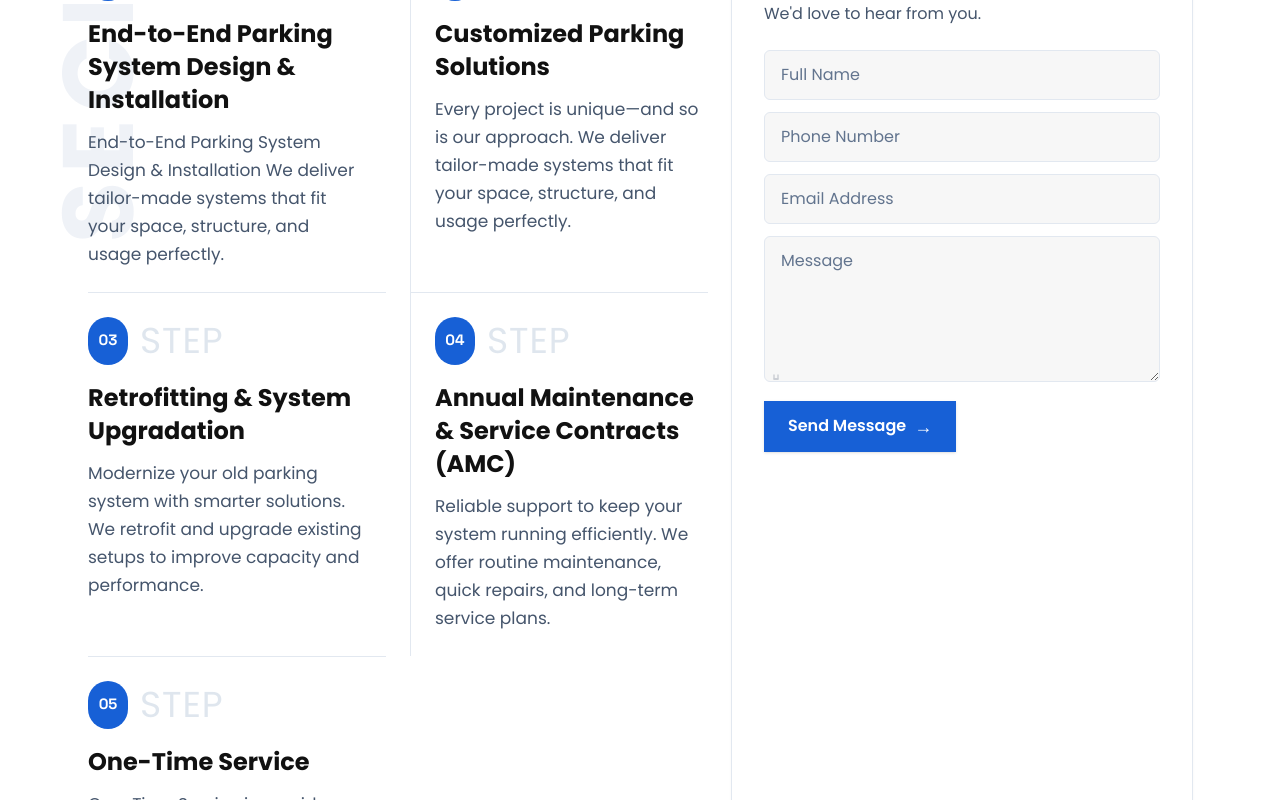
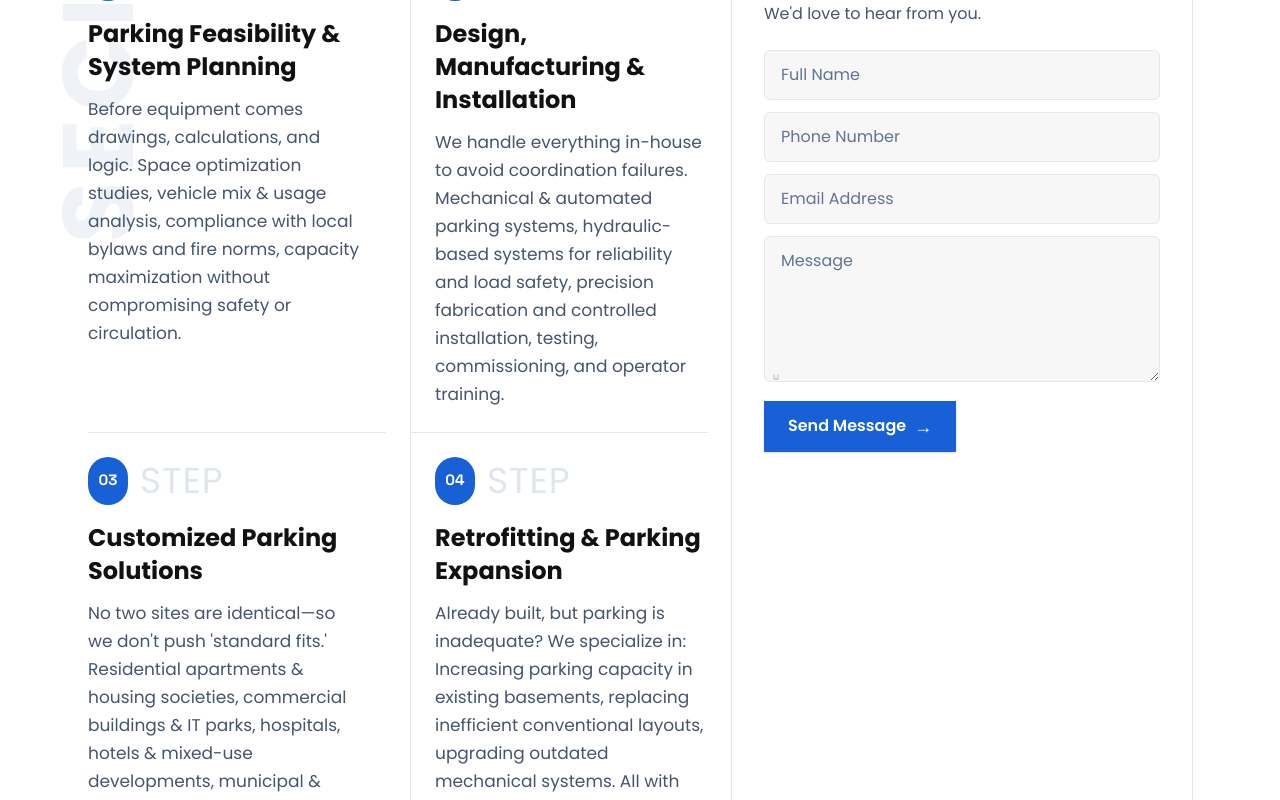
Before and after one commit to Hanstrix-Technologies-Pvt-Ltd/sp_ecommerce_website, a Next.js app: page /en/services in a window 1280 px wide. Shown: the part 520-1320 px from the top of the page. Built offline with nearby package versions, Linux system fonts and the light colour scheme; no server answers.

Commit message:
Update blog content and service section without large images

```diff
--- a/data/locale/de/BlogContent.ts
+++ b/data/locale/de/BlogContent.ts
@@ -1,47 +1,86 @@
 export const blog = {
   title:
-    "Die Rolle von Produkt & Technologie in der F&E: Die Zukunft des urbanen Parkens gestalten",
+    "Warum mechanisches Parken zur urbanen Infrastruktur wird!",
   blockquote: {
     lead:
-      "In der heutigen, sich rasant wandelnden Welt der urbanen Mobilität geht es bei Innovation nicht nur darum, etwas Neues zu bauen – sondern darum, neu zu denken, wie sich Städte bewegen, leben und parken. Bei STELZ MULTIPARKING basiert unser Engagement für Forschung und Entwicklung (F&E) auf zwei starken Säulen:",
-    pillars: ["Produkt", "Technologie"],
-    closing: "Gemeinsam bilden sie das Fundament von allem, was wir entwickeln.",
+      "Urbaner Knappheit an Land, steigender Fahrzeugbesitz und verschärfte Genehmigungsnormen haben die Regeln geändert. Parken beeinflusst heute direkt die Projektfähigkeit, Genehmigungen, Nutzbarkeit und den langfristigen Vermögenswert.",
+    pillars: ["Engineering-Lösungen", "End-to-End-Verantwortung"],
+    closing: "Die klügsten Entscheidungen werden früh im Entwurfsstadium getroffen, nicht während der Brandbekämpfung.",
   },
   sections: [
     {
-      h2: "Produkt: Die Vision hinter Innovation",
+      h2: "Die Parkherausforderung",
       ps: [
-        "Jedes erfolgreiche Produkt beginnt mit einer Frage – Wie können wir Parken smarter, sicherer und effizienter machen?",
-        "Unser Produktteam macht aus dieser Frage Realität. Von der Konzeption neuer Parksysteme bis zur Weiterentwicklung bestehender Modelle bleibt das Ziel immer gleich: maximale Flächennutzung – ohne Kompromisse bei Komfort, Sicherheit oder Designästhetik.",
-        "Jedes Produktdesign durchläuft umfangreiche Machbarkeitsstudien, CAD-Simulationen und ergonomische Bewertungen, um sicherzustellen, dass es sich nahtlos in das komplexe Gefüge urbaner Architektur einfügt – ob Wohnhochhaus, Krankenhaus oder Gewerbekomplex.",
+        "Viele Projekte behandeln Parken immer noch als Nachgedanke—bis es zu einem Engpass wird.",
+        "Bei STELZ MultiParking lösen wir dieses Problem auf Engineering-Ebene, nicht mit generischen Layouts oder vertriebsgetriebenen Empfehlungen.",
       ],
+      image: "/assets/Images/1.png",
     },
     {
-      h2: "Technologie: Der Motor des Fortschritts",
+      h2: "Was wir tun (End-to-End, keine Lücken)",
       ps: [
-        "Während das Produkt definiert, was wir bauen, definiert die Technologie, wie wir es umsetzen.",
-        "STELZ integriert modernste Hydrauliksysteme, intelligente Steuerpanels und präzisionsbasierte Sicherheitssensoren in jedes Projekt. Unsere Ingenieure experimentieren kontinuierlich mit Automatisierung, IoT-basierter Überwachung und prädiktiven Wartungssystemen – und sorgen so nicht nur für reibungslose Abläufe, sondern auch für zukunftssichere Anpassungsfähigkeit.",
-        "Technologie in der F&E ist kein einmaliger Schritt, sondern ein fortlaufender Prozess. Jede Iteration, jeder Test und jede Verbesserung fließt in Systeme ein, die besser performen, länger halten und unseren Kunden einen höheren Mehrwert bieten.",
+        "1. Parkmachbarkeits- & Systemplanung",
+        "Bevor Ausrüstung kommen Zeichnungen, Berechnungen und Logik.",
+        "Flächenoptimierungsstudien",
+        "Fahrzeugmix & Nutzungsanalyse",
+        "Einhaltung lokaler Vorschriften und Brandschutznormen",
+        "Kapazitätsmaximierung ohne Kompromiss bei Sicherheit oder Zirkulation",
+        "",
+        "2. Design, Fertigung & Installation",
+        "Wir erledigen alles intern, um Koordinationsfehler zu vermeiden.",
+        "Mechanische & automatisierte Parksysteme",
+        "Hydraulikbasierte Systeme für Zuverlässigkeit und Lastsicherheit",
+        "Präzisionsfertigung und kontrollierte Installation",
+        "Test, Inbetriebnahme und Operator-Schulung",
+        "",
+        "3. Maßgeschneiderte Parklösungen",
+        "Keine zwei Standorte sind identisch—also drängen wir keine 'Standardanpassungen.'",
+        "Wohnungen & Wohnungsbaugesellschaften",
+        "Gewerbegebäude & IT-Parks",
+        "Krankenhäuser, Hotels & Mixed-Use-Entwicklungen",
+        "Kommunale & öffentliche Infrastrukturprojekte",
+        "Jedes System wird um Standortbeschränkungen, lichte Höhen, Fahrzeugabmessungen und Nutzerverhalten herum konstruiert.",
+        "",
+        "4. Nachrüstung & Park-Erweiterung",
+        "Bereits gebaut, aber Parken unzureichend? Wir spezialisieren uns auf:",
+        "Erhöhung der Parkkapazität in bestehenden Kellern",
+        "Ersetzen ineffizienter konventioneller Layouts",
+        "Modernisierung veralteter mechanischer Systeme",
+        "Alles mit minimalen baulichen Änderungen.",
+        "",
+        "5. After-Sales-Support & AMC",
+        "Parksysteme sind Maschinen—kein Dekor.",
+        "Präventive Wartungspläne",
+        "Störungsreaktion & Ersatzteil-Support",
+        "AMC-Programme mit Fokus auf Betriebszeit, Sicherheit und Lebenszyklus-Leistung",
       ],
+      image: "/assets/Images/2.png",
     },
     {
-      h2: "Die Fusion von P & T: Wo Ideen Realität werden",
+      h2: "Warum Entwickler & Berater mit uns arbeiten",
       ps: [
-        "Das Zusammenspiel von Produkt und Technologie verwandelt Vorstellungskraft in technische Meisterleistungen. Wenn unsere Produktdesigner mit unseren Technologieentwicklern zusammenarbeiten, entstehen Innovationen wie das",
-        "Rotary Parking System",
-        "oder",
-        "Puzzle Parking Platforms",
-        "– Lösungen, die urbane Infrastruktur neu definieren und jedem Quadratfuß eine neue Bedeutung geben.",
-        "Dieser integrierte F&E-Ansatz ermöglicht es STELZ, seine Führungsrolle als Indiens verlässlicher Partner für mechanische Parklösungen zu behaupten. So bleiben wir voraus – indem wir Normen kontinuierlich hinterfragen, Designs optimieren und Systeme entwickeln, die die Vision smarterer, sauberer Städte unterstützen.",
+        "Seien wir direkt—Parkversagen sind teuer. Sie verzögern Genehmigungen, erzeugen Beschwerden von Anwohnern und beeinträchtigen die Betriebseffizienz.",
+        "Kunden wählen STELZ, weil wir bieten:",
+        "Ein-Punkt-Verantwortung (Design → Fertigung → Installation → Service)",
+        "Engineering-First-Ansatz, nicht Vertrieb-First",
+        "Bewährte Ausführung in ganz Indien",
+        "Klare Kommunikation mit Architekten, Beratern und Baustellenteams",
+        "Fokus auf langfristige Zuverlässigkeit, nicht nur Anfangskosten",
       ],
+      image: "/assets/Images/3.png",
     },
     {
-      h2: "Ausblick",
+      h2: "Das große Ganze",
       ps: [
-        "Während Städte dichter werden und Nachhaltigkeit in den Mittelpunkt rückt, bleibt F&E der Herzschlag von STELZ Parking. Produkt und Technologie werden sich weiterhin Hand in Hand weiterentwickeln – damit jede Innovation, die wir auf den Markt bringen, nicht nur die Nachfrage erfüllt, sondern die Bedürfnisse von morgen vorwegnimmt.",
-        "Denn bei STELZ bauen wir nicht nur Parksysteme – ",
-        "wir gestalten die Zukunft urbaner Flächen.",
+        "Parken ist kein 'Kontrollkästchen-Element' mehr. Es beeinflusst:",
+        "Projektgenehmigungen",
+        "Verkäuflichkeit und Benutzererfahrung",
+        "Langfristige Wartungskosten",
+        "Vermögenswert und Compliance-Risiko",
+        "",
+        "Die klügsten Entscheidungen werden früh im Entwurfsstadium getroffen, nicht während der Brandbekämpfung.",
       ],
+      image: "/assets/Images/4.png",
     },
   ],
 };
--- a/data/locale/de/PageCopy.ts
+++ b/data/locale/de/PageCopy.ts
@@ -185,10 +185,10 @@ export const pageCopy = {
   },
   aboutBlog: {
     metadata: {
-      title: "Blog | STELZ Multiparking | Insights zu Parkinnovationen",
+      title: "Warum mechanisches Parken zur urbanen Infrastruktur wird | STELZ Multiparking Blog",
       description:
-        "Lesen Sie aktuelle Insights, Artikel und Updates von STELZ Multiparking zu smarten Parklösungen, Innovationen und automatisierten Parksystemen.",
-      keywords: ["Parkblog", "Park-Insights", "smartes Parken", "Parkinnovation", "News zu mechanischem Parken"],
+        "Entdecken Sie, wie mechanische Parksysteme die urbane Infrastruktur transformieren. Erfahren Sie mehr über Flächenoptimierung, Smart City Integration und die Zukunft urbaner Mobilität mit STELZ Multiparking.",
+      keywords: ["mechanisches Parken", "urbane Infrastruktur", "Smart City Parken", "automatisierte Parksysteme", "Flächenoptimierung", "urbane Mobilität"],
       canonical: "/about/blog",
       ogImage: "/assets/home/Logo.webp",
     },
--- a/data/locale/de/ServicesContent.ts
+++ b/data/locale/de/ServicesContent.ts
@@ -3,29 +3,24 @@ export const services = {
 
   content: [
     {
-      title: "End-to-End-Planung & Installation von Parksystemen",
-      ps:
-        "End-to-End-Planung & Installation von Parksystemen – wir liefern maßgeschneiderte Systeme, die perfekt zu Ihrem Raum, Ihrer Struktur und Ihrer Nutzung passen.",
+      title: "Parkmachbarkeits- & Systemplanung",
+      ps: "Bevor Ausrüstung kommt Zeichnungen, Berechnungen und Logik. Flächenoptimierungsstudien, Fahrzeugmix & Nutzungsanalyse, Einhaltung lokaler Vorschriften und Brandschutznormen, Kapazitätsmaximierung ohne Kompromiss bei Sicherheit oder Zirkulation.",
+    },
+    {
+      title: "Design, Fertigung & Installation",
+      ps: "Wir erledigen alles intern, um Koordinationsfehler zu vermeiden. Mechanische & automatisierte Parksysteme, hydraulikbasierte Systeme für Zuverlässigkeit und Lastsicherheit, Präzisionsfertigung und kontrollierte Installation, Test, Inbetriebnahme und Operator-Schulung.",
     },
     {
       title: "Maßgeschneiderte Parklösungen",
-      ps:
-        "Jedes Projekt ist einzigartig – und so ist auch unser Ansatz. Wir liefern maßgeschneiderte Systeme, die perfekt zu Ihrem Raum, Ihrer Struktur und Ihrer Nutzung passen.",
+      ps: "Keine zwei Standorte sind identisch—also drängen wir keine 'Standardanpassungen.' Wohnungen & Wohnungsbaugesellschaften, Gewerbegebäude & IT-Parks, Krankenhäuser, Hotels & Mixed-Use-Entwicklungen, Kommunale & öffentliche Infrastrukturprojekte. Jedes System wird um Standortbeschränkungen, lichte Höhen, Fahrzeugabmessungen und Nutzerverhalten herum konstruiert.",
     },
     {
-      title: "Nachrüstung & Systemmodernisierung",
-      ps:
-        "Modernisieren Sie Ihr bestehendes Parksystem mit intelligenteren Lösungen. Wir rüsten bestehende Anlagen nach und upgraden sie, um Kapazität und Leistung zu verbessern.",
+      title: "Nachrüstung & Park-Erweiterung",
+      ps: "Bereits gebaut, aber Parken unzureichend? Wir spezialisieren uns auf: Erhöhung der Parkkapazität in bestehenden Kellern, Ersetzen ineffizienter konventioneller Layouts, Modernisierung veralteter mechanischer Systeme. Alles mit minimalen baulichen Änderungen.",
     },
     {
-      title: "Jährliche Wartung & Serviceverträge (AMC)",
-      ps:
-        "Zuverlässiger Support, damit Ihr System effizient läuft. Wir bieten regelmäßige Wartung, schnelle Reparaturen und langfristige Servicepläne.",
-    },
-    {
-      title: "Einmaliger Service",
-      ps:
-        "Einmaliger Service ist ein kostenpflichtiger, auf Abruf verfügbarer Wartungssupport, der von STELZ MULTIPARKING für Kunden ohne aktiven AMC bereitgestellt wird. Dieser Service ist strikt auf die Diagnose und Behebung spezifischer Probleme beschränkt, die zum Zeitpunkt des Besuchs gemeldet wurden.",
+      title: "After-Sales-Support & AMC",
+      ps: "Parksysteme sind Maschinen—kein Dekor. Präventive Wartungspläne, Störungsreaktion & Ersatzteil-Support, AMC-Programme mit Fokus auf Betriebszeit, Sicherheit und Lebenszyklus-Leistung.",
     },
   ],
 };
--- a/data/locale/en/BlogContent.ts
+++ b/data/locale/en/BlogContent.ts
@@ -1,47 +1,86 @@
 export const blog = {
   title:
-    "The Role of Product & Technology in R&D: Driving the Future of Urban Parking",
+    "Why Mechanical Parking Is Becoming Urban Infrastructure!",
   blockquote: {
     lead:
-      "In today’s fast-evolving world of urban mobility, innovation isn’t just about building something new — it’s about reimagining how cities move, live, and park. At STELZ MULTIPARKING, our commitment to Research and Development (R&D) is rooted in two powerful pillars:",
-    pillars: ["Product", "Technology"],
-    closing: "Together, they form the backbone of everything we create.",
+      "Urban land scarcity, rising vehicle ownership, and tightening approval norms have changed the rules. Parking today directly impacts project feasibility, approvals, usability, and long-term asset value.",
+    pillars: ["Engineering-Level Solutions", "End-to-End Responsibility"],
+    closing: "The smartest decisions are made early in design stage, not during firefighting.",
   },
   sections: [
     {
-      h2: "Product: The Vision Behind Innovation",
+      h2: "The Parking Challenge",
       ps: [
-        "Every successful product begins with a question — How can we make parking smarter, safer, and more efficient?",
-        "Our Product team transforms that question into reality. From conceptualizing new parking systems to refining existing models, the goal is always the same: maximize space utilization without compromising comfort, safety, or design aesthetics.",
-        "Each product design undergoes extensive feasibility studies, CAD simulations, and ergonomic evaluations to ensure it fits seamlessly into the complex fabric of urban architecture — whether it’s a residential tower, hospital, or commercial complex.",
+        "Yet many projects still treat parking as an afterthought—until it becomes a bottleneck.",
+        "At STELZ MultiParking, we solve this problem at engineering level, not with generic layouts or sales-driven recommendations.",
       ],
+      image: "/assets/Images/1.png",
     },
     {
-      h2: "Technology: The Engine of Progress",
+      h2: "What We Do (End-to-End, No Gaps)",
       ps: [
-        "While Product defines the what, Technology defines the how.",
-        "STELZ integrates cutting-edge hydraulic systems, intelligent control panels, and precision-driven safety sensors into every project. Our engineers constantly experiment with automation, IoT-based monitoring, and predictive maintenance systems — ensuring not only smooth operations but also future-ready adaptability.",
-        "Technology in R&D is not a one-time effort; it’s an evolving process. Every iteration, every test, every improvement feeds into creating systems that perform better, last longer, and deliver higher value to our clients.",
+        "1. Parking Feasibility & System Planning",
+        "Before equipment comes drawings, calculations, and logic.",
+        "Space optimization studies",
+        "Vehicle mix & usage analysis",
+        "Compliance with local bylaws and fire norms",
+        "Capacity maximization without compromising safety or circulation",
+        "",
+        "2. Design, Manufacturing & Installation",
+        "We handle everything in-house to avoid coordination failures.",
+        "Mechanical & automated parking systems",
+        "Hydraulic-based systems for reliability and load safety",
+        "Precision fabrication and controlled installation",
+        "Testing, commissioning, and operator training",
+        "",
+        "3. Customized Parking Solutions",
+        "No two sites are identical—so we don't push 'standard fits.'",
+        "Residential apartments & housing societies",
+        "Commercial buildings & IT parks",
+        "Hospitals, hotels & mixed-use developments",
+        "Municipal & public infrastructure projects",
+        "Each system is engineered around site constraints, clear heights, vehicle dimensions, and user behavior.",
+        "",
+        "4. Retrofitting & Parking Expansion",
+        "Already built, but parking is inadequate? We specialize in:",
+        "Increasing parking capacity in existing basements",
+        "Replacing inefficient conventional layouts",
+        "Upgrading outdated mechanical systems",
+        "All with minimal civil modification.",
+        "",
+        "5. After-Sales Support & AMC",
+        "Parking systems are machines—not décor.",
+        "Preventive maintenance schedules",
+        "Breakdown response & spares support",
+        "AMC programs focused on uptime, safety, and lifecycle performance",
       ],
+      image: "/assets/Images/2.png",
     },
     {
-      h2: "The Fusion of P&T: Where Ideas Become Reality",
+      h2: "Why Developers & Consultants Work With Us",
       ps: [
-        "The synergy between Product and Technology turns imagination into engineering marvels. When our Product designers collaborate with our Technology developers, innovations like the",
-        "Rotary Parking System",
-        "or",
-        "Puzzle Parking Platforms",
-        "emerge — solutions that redefine urban infrastructure and give every square foot a new purpose.",
-        "This integrated R&D approach enables STELZ to maintain its leadership as India’s trusted partner for mechanical parking solutions. It’s how we stay ahead — continuously challenging norms, optimizing designs, and crafting systems that support the vision of smarter, cleaner cities.",
+        "Let's be blunt—parking failures are expensive. They delay approvals, create resident complaints, and kill operational efficiency.",
+        "Clients choose STELZ because we offer:",
+        "Single-point responsibility (design → manufacture → installation → service)",
+        "Engineering-first approach, not sales-first",
+        "Proven execution across India",
+        "Clear communication with architects, consultants, and site teams",
+        "Focus on long-term reliability, not just initial cost",
       ],
+      image: "/assets/Images/3.png",
     },
     {
-      h2: "Looking Ahead",
+      h2: "The Bigger Picture",
       ps: [
-        "As cities grow denser and sustainability takes center stage, R&D will remain the heartbeat of STELZ Parking. Product and Technology will continue to evolve hand-in-hand, ensuring every innovation we launch doesn’t just meet market demand but anticipates the needs of tomorrow.",
-        "Because at STELZ, we don’t just build parking systems — ",
-        "we engineer the future of urban space.",
+        "Parking is no longer a 'checkbox item.' It affects:",
+        "Project approvals",
+        "Saleability and user experience",
+        "Long-term maintenance cost",
+        "Asset value and compliance risk",
+        "",
+        "The smartest decisions are made early in design stage, not during firefighting.",
       ],
+      image: "/assets/Images/4.png",
     },
   ],
 };
--- a/data/locale/en/PageCopy.ts
+++ b/data/locale/en/PageCopy.ts
@@ -183,10 +183,10 @@ export const pageCopy = {
   },
   aboutBlog: {
     metadata: {
-      title: "Blog | STELZ Multiparking | Parking Innovation Insights",
+      title: "Why Mechanical Parking Is Becoming Urban Infrastructure | STELZ Multiparking Blog",
       description:
-        "Read the latest insights, articles, and updates from STELZ Multiparking on smart parking solutions, innovation, and automated parking systems.",
-      keywords: ["parking blog", "parking insights", "smart parking", "parking innovation", "mechanical parking news"],
+        "Discover how mechanical parking systems are transforming urban infrastructure. Learn about space optimization, smart city integration, and the future of urban mobility with STELZ Multiparking.",
+      keywords: ["mechanical parking", "urban infrastructure", "smart city parking", "automated parking systems", "space optimization", "urban mobility"],
       canonical: "/about/blog",
       ogImage: "/assets/home/Logo.webp",
     },
--- a/data/locale/en/ServicesContent.ts
+++ b/data/locale/en/ServicesContent.ts
@@ -4,32 +4,24 @@ export const services = {
 
   content: [
     {
-      title: "End-to-End Parking System Design & Installation",
-      ps:
-      "End-to-End Parking System Design & Installation We deliver tailor-made systems that fit your space, structure, and usage perfectly.",
+      title: "Parking Feasibility & System Planning",
+      ps: "Before equipment comes drawings, calculations, and logic. Space optimization studies, vehicle mix & usage analysis, compliance with local bylaws and fire norms, capacity maximization without compromising safety or circulation.",
     },
     {
-
-      title: "Customized Parking Solutions",
-      ps:
-      "Every project is unique—and so is our approach. We deliver tailor-made systems that fit your space, structure, and usage perfectly.",
+      title: "Design, Manufacturing & Installation",
+      ps: "We handle everything in-house to avoid coordination failures. Mechanical & automated parking systems, hydraulic-based systems for reliability and load safety, precision fabrication and controlled installation, testing, commissioning, and operator training.",
     },
     {
-
-      title: "Retrofitting & System Upgradation",
-      ps:
-      "Modernize your old parking system with smarter solutions. We retrofit and upgrade existing setups to improve capacity and performance.",
+      title: "Customized Parking Solutions",
+      ps: "No two sites are identical—so we don't push 'standard fits.' Residential apartments & housing societies, commercial buildings & IT parks, hospitals, hotels & mixed-use developments, municipal & public infrastructure projects. Each system is engineered around site constraints, clear heights, vehicle dimensions, and user behavior.",
     },
     {
-
-      title: "Annual Maintenance & Service Contracts (AMC)",
-      ps:
-      "Reliable support to keep your system running efficiently. We offer routine maintenance, quick repairs, and long-term service plans.",
+      title: "Retrofitting & Parking Expansion",
+      ps: "Already built, but parking is inadequate? We specialize in: Increasing parking capacity in existing basements, replacing inefficient conventional layouts, upgrading outdated mechanical systems. All with minimal civil modification.",
     },
     {
-      title: "One-Time Service",
-      ps:
-      "One-Time Service is a paid, on-call maintenance support provided by STELZ MULTIPARKING for customers without an active AMC. This service is strictly limited to diagnosing and rectifying specific issues reported at the time of the visit.",
+      title: "After-Sales Support & AMC",
+      ps: "Parking systems are machines—not décor. Preventive maintenance schedules, breakdown response & spares support, AMC programs focused on uptime, safety, and lifecycle performance.",
     },
   ],
 };
```
Also changed, not shown: app/[locale]/(site)/(pages)/about/blog/page.tsx (+11 -0 lines).
